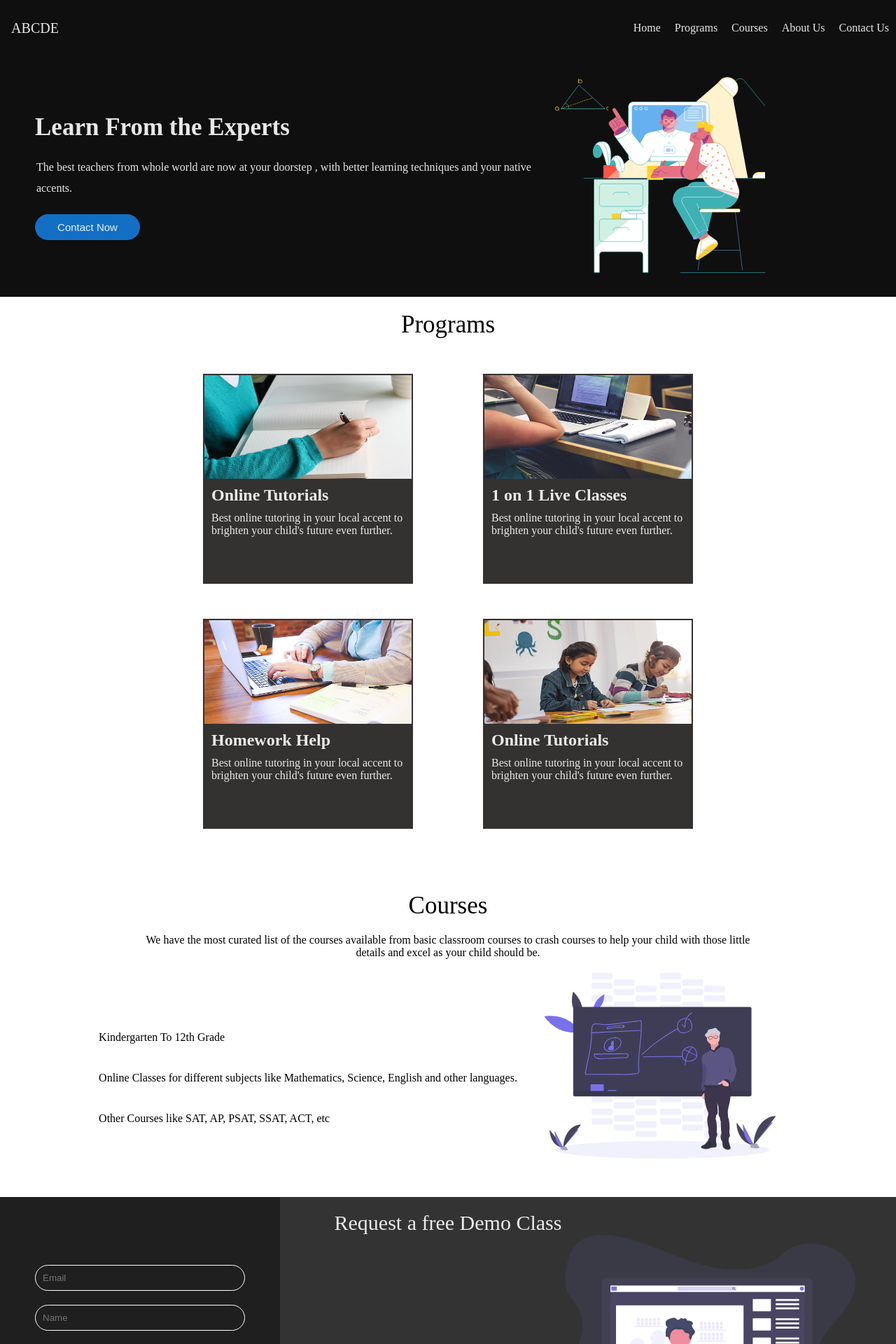
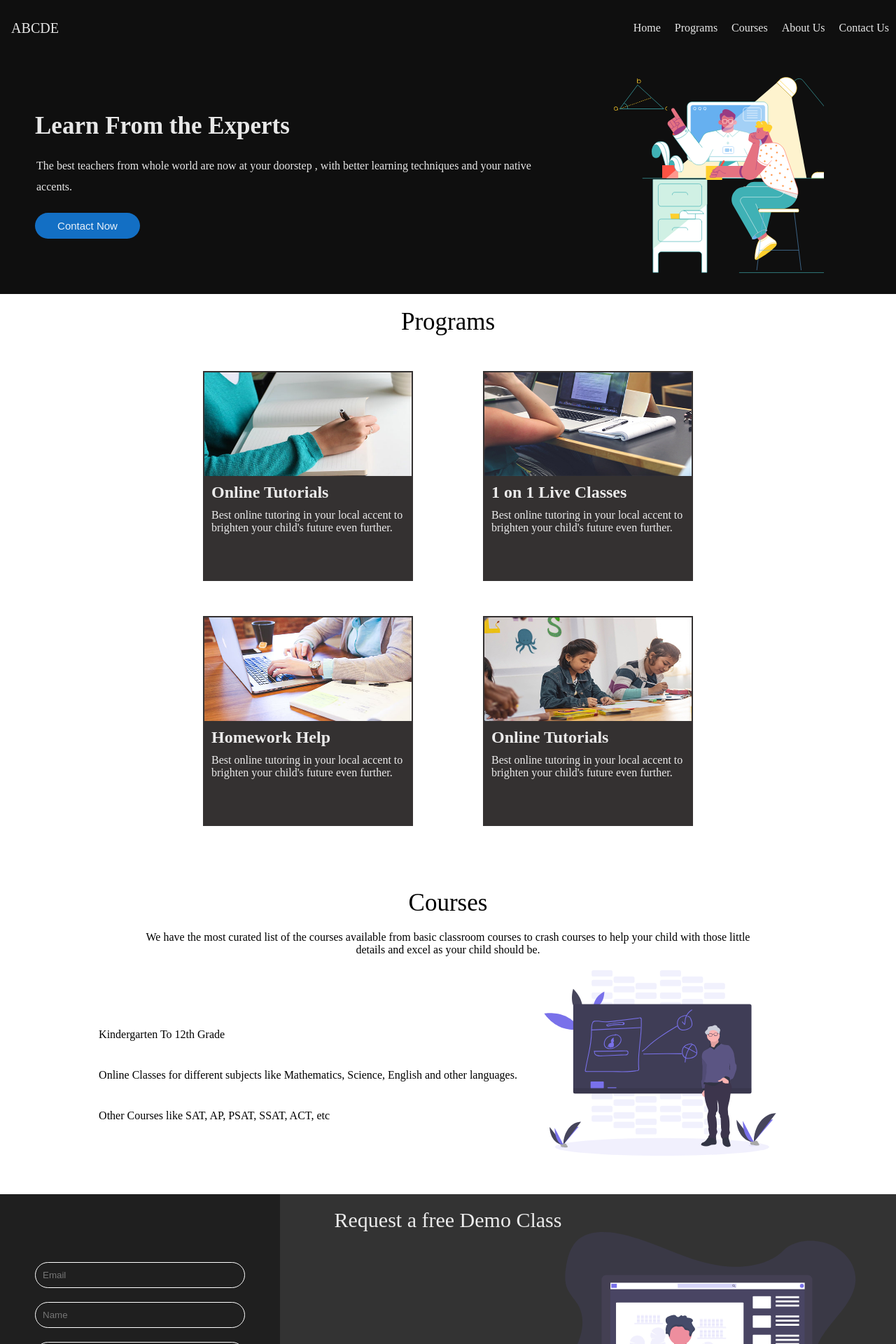
Before and after one commit to joshiCoding/abcde, a Jekyll site: the page built from index.markdown, in a window 1280 px wide. Shown: the top 1920 px of the page at 70% size. Built offline with Jekyll 4.4.1, drawn with Linux system fonts in a browser that asks for light colours; comment, search, counter and statistics services are not loaded.

Commit message:
corrected first illustration alignment

```diff
--- a/_layouts/home.html
+++ b/_layouts/home.html
@@ -8,7 +8,7 @@
     <script src="{{ '/assets/js/main.js' |absolute_url }}" defer></script>
 
     <!-- smooth scroll script -->
-    <script src="https://cdnjs.cloudflare.com/ajax/libs/smooth-scroll/16.1.3/smooth-scroll.min.js"></script>
+    <!-- <script src="https://cdnjs.cloudflare.com/ajax/libs/smooth-scroll/16.1.3/smooth-scroll.min.js"></script> -->
 </head>
 <body>
     <header>
--- a/assets/css/main.scss
+++ b/assets/css/main.scss
@@ -173,9 +173,11 @@ header{
         width:500px;
         height:auto;
         overflow:hidden;
+        display:flex;
+        justify-content:center;
+        align-items:center;
         svg{
             width:100%;
-            // height:100%;
         }
     }
 }
```
